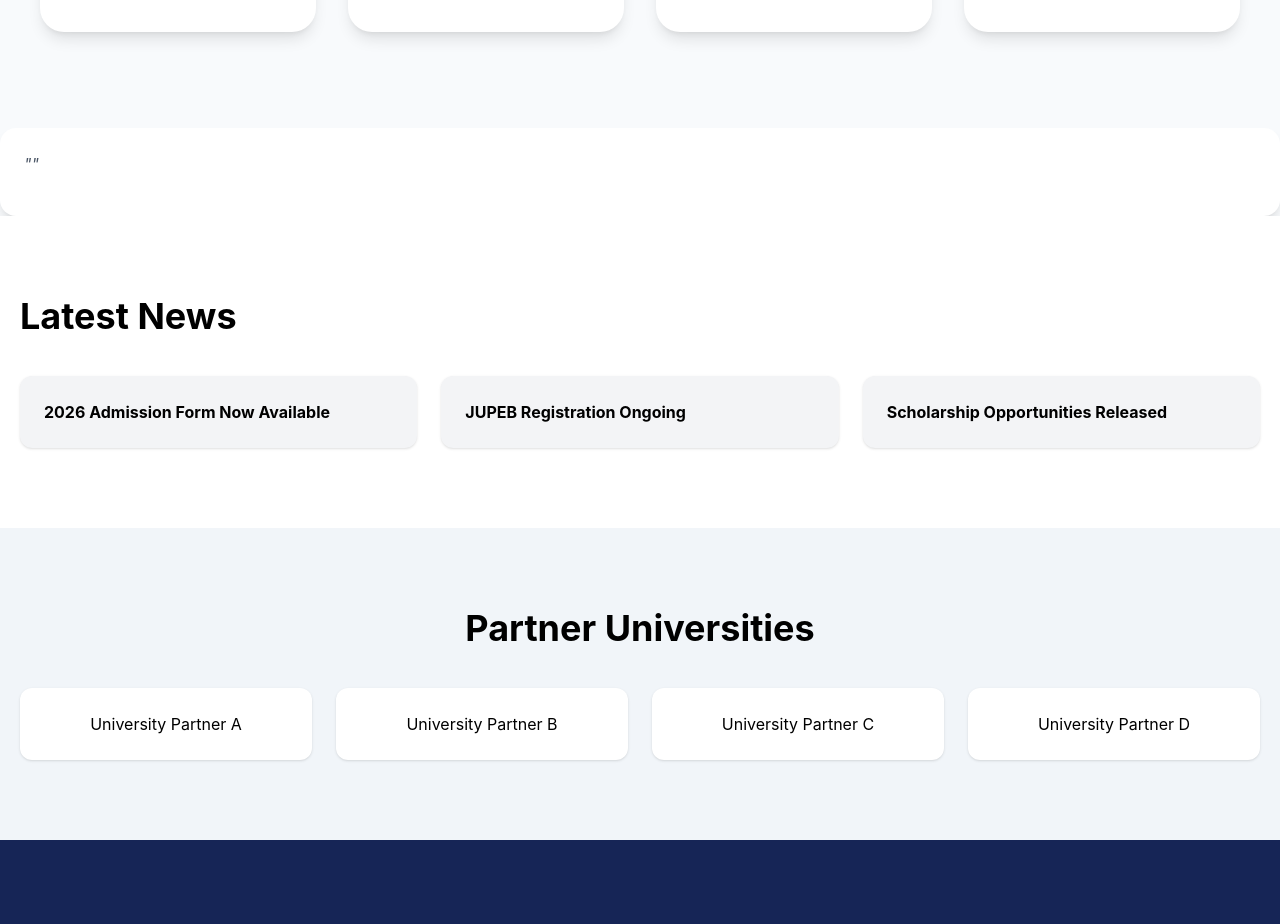
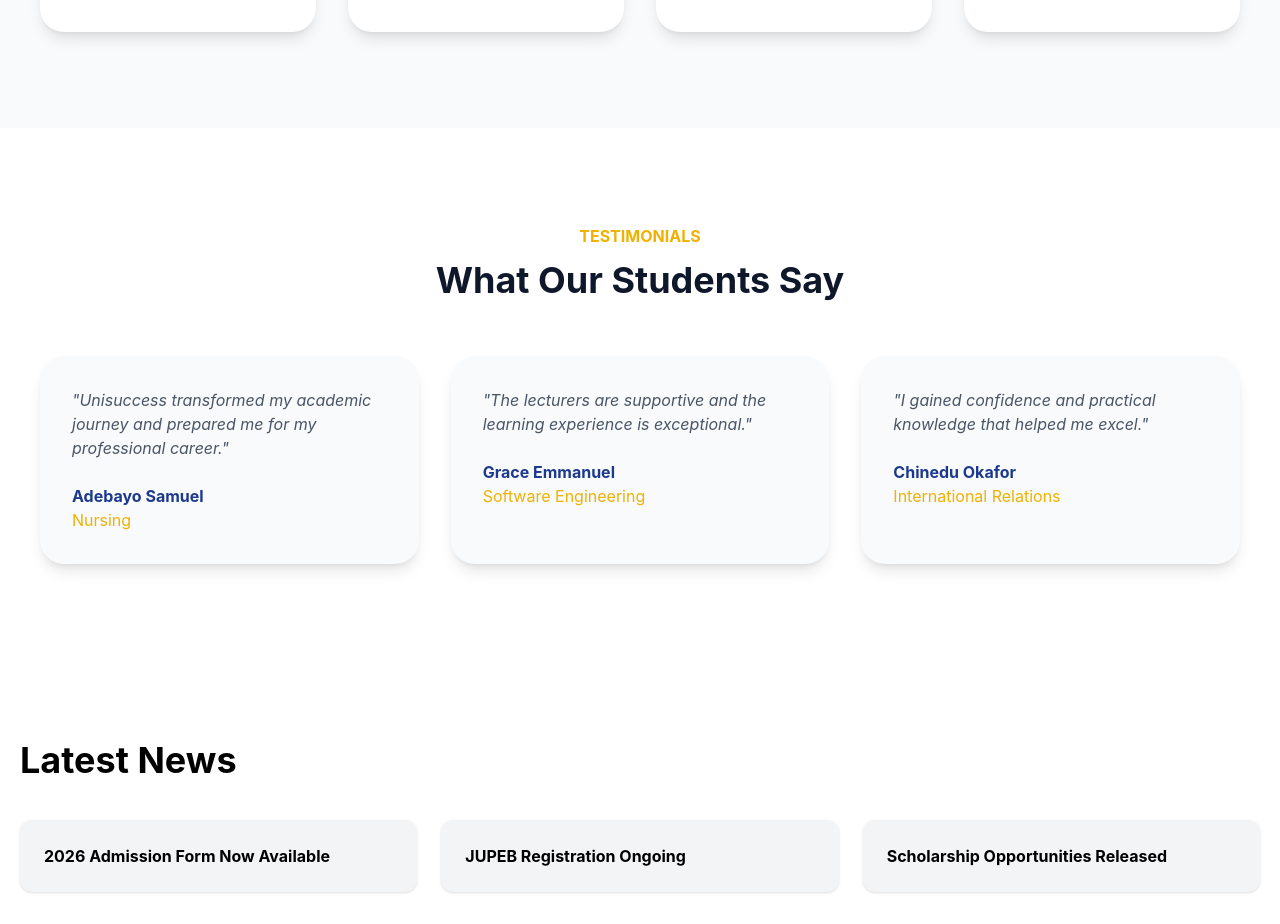
Before and after one commit to odedinaemmanuel84-dev/unisuccesscollege-, a React (Vite) app in the folder unisuccess-college/client/: page / in a window 1280 px wide. Shown: the part 2288-3212 px from the top of the page. Built offline with nearby package versions, Linux system fonts and the light colour scheme.

Commit message:
Update Testimonial.jsx

```diff
--- a/unisuccess-college/client/src/components/Testimonial.jsx
+++ b/unisuccess-college/client/src/components/Testimonial.jsx
@@ -1,17 +1,63 @@
-function Testimonial({ name, text }) {
+import { motion } from "framer-motion";
+
+export default function Testimonial() {
+  const testimonials = [
+    {
+      name: "Adebayo Samuel",
+      programme: "Nursing",
+      text: "Unisuccess transformed my academic journey and prepared me for my professional career.",
+    },
+    {
+      name: "Grace Emmanuel",
+      programme: "Software Engineering",
+      text: "The lecturers are supportive and the learning experience is exceptional.",
+    },
+    {
+      name: "Chinedu Okafor",
+      programme: "International Relations",
+      text: "I gained confidence and practical knowledge that helped me excel.",
+    },
+  ];
+
   return (
-    <div className="bg-white shadow-lg rounded-2xl p-6">
+    <section className="section-padding bg-white">
+      <div className="container-custom px-6">
 
-      <p className="italic text-gray-600">
-        "{text}"
-      </p>
+        <div className="text-center mb-14">
+          <span className="text-yellow-500 font-bold uppercase">
+            Testimonials
+          </span>
 
-      <h4 className="font-bold mt-4">
-        {name}
-      </h4>
+          <h2 className="text-4xl font-bold text-slate-900 mt-3">
+            What Our Students Say
+          </h2>
+        </div>
 
-    </div>
+        <div className="grid md:grid-cols-3 gap-8">
+          {testimonials.map((item, index) => (
+            <motion.div
+              key={index}
+              whileHover={{ y: -8 }}
+              className="bg-slate-50 rounded-3xl p-8 shadow-lg"
+            >
+              <p className="text-gray-600 italic">
+                "{item.text}"
+              </p>
+
+              <div className="mt-6">
+                <h3 className="font-bold text-blue-900">
+                  {item.name}
+                </h3>
+
+                <p className="text-yellow-500">
+                  {item.programme}
+                </p>
+              </div>
+            </motion.div>
+          ))}
+        </div>
+
+      </div>
+    </section>
   );
 }
-
-export default Testimonial;
```
